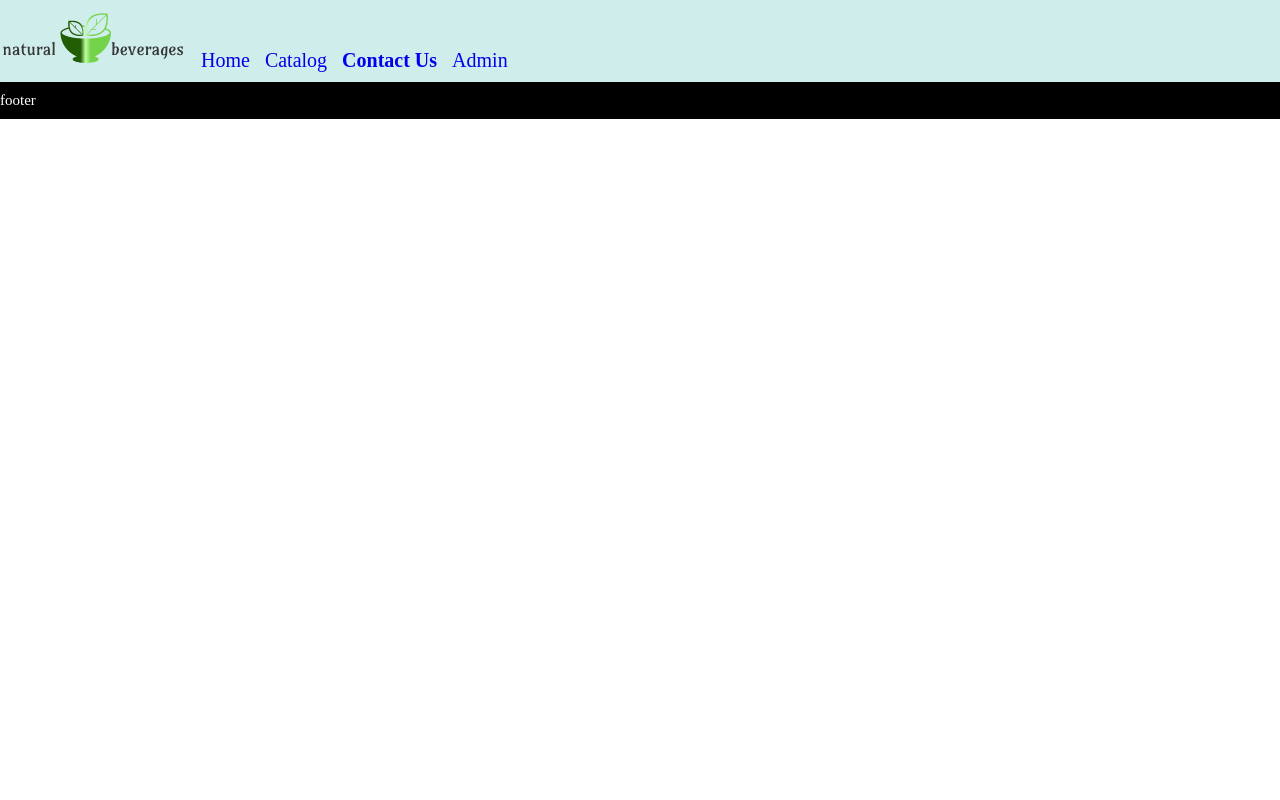
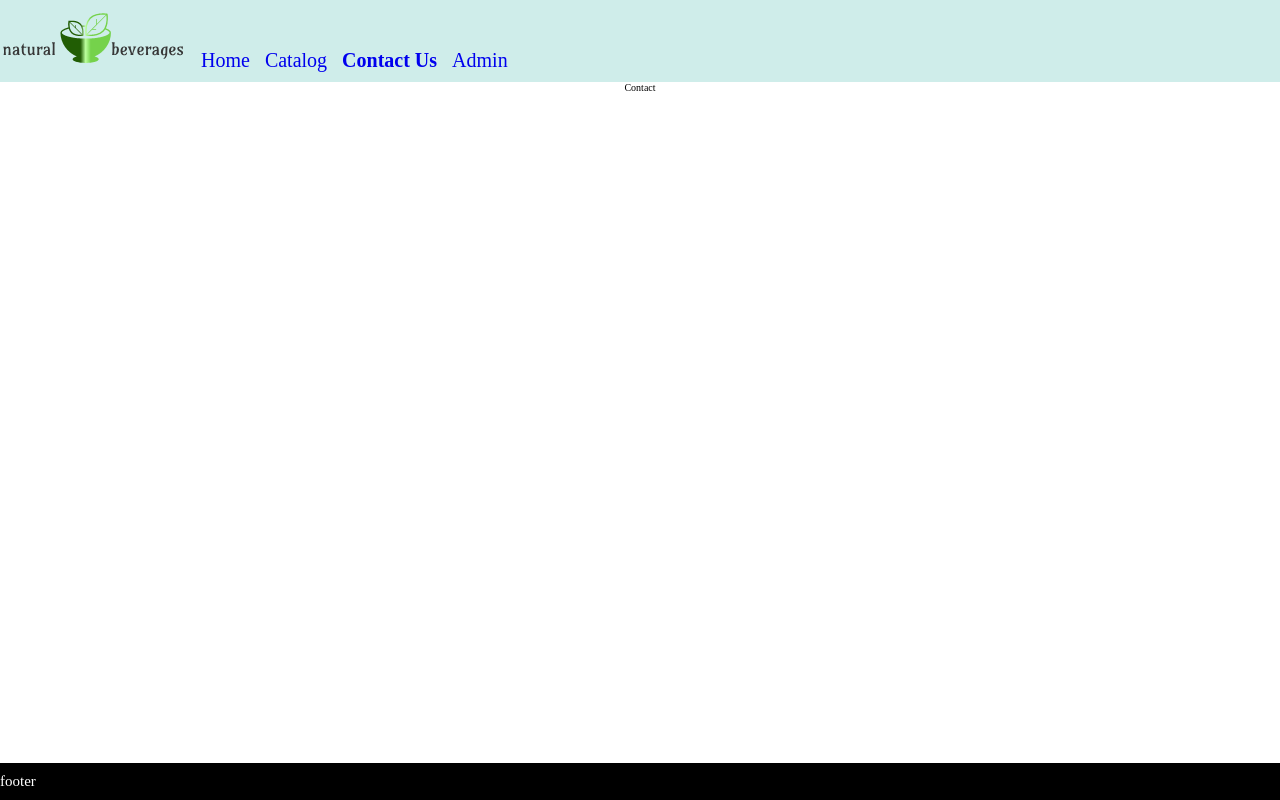
Before and after one commit to GlebShaucou/nbeverages-admin, a React app: page /contact in a window 1280 px wide. Shown: the top 800 px of the page. Built offline with nearby package versions, Linux system fonts and the light colour scheme; a web font is replaced by a local one.

Commit message:
page components are added

```diff
--- /dev/null
+++ b/src/pages/contact/Contact.js
@@ -0,0 +1,11 @@
+import React, { Component } from 'react';
+
+export default class ContactPage extends Component {
+	render() {
+		return (
+			<div className="page-component page-component--contact">
+				Contact
+			</div>
+		);
+	}
+}
--- /dev/null
+++ b/src/pages/contact/index.js
@@ -0,0 +1,5 @@
+import ContactPage from './Contact';
+
+import './Contact.css';
+
+export default ContactPage;
--- a/src/pages/index.js
+++ b/src/pages/index.js
@@ -3,3 +3,5 @@ import './index.css';
 export { default as AdminPage } from './admin';
 export { default as CatalogPage } from './catalog';
 export { default as MainPage } from './main';
+export { default as NotFoundPage } from './notFount';
+export { default as ContactPage } from './contact';
--- /dev/null
+++ b/src/pages/main/Main.page.js
@@ -0,0 +1,11 @@
+import React, { Component } from 'react';
+
+export default class MainPage extends Component {
+	render() {
+		return (
+			<div className="page-component page-component--main">
+				main home
+			</div>
+		);
+	}
+}
--- a/src/pages/main/index.js
+++ b/src/pages/main/index.js
@@ -0,0 +1,5 @@
+import MainPage from './Main.page';
+
+import './Main.css';
+
+export default MainPage;
--- /dev/null
+++ b/src/pages/notFount/NotFound.page.js
@@ -0,0 +1,11 @@
+import React, { Component } from 'react';
+
+export default class NotFoundPage extends Component {
+	render() {
+		return (
+			<div className="page-component page-component--not-found">
+				NotFound
+			</div>
+		);
+	}
+}
--- /dev/null
+++ b/src/pages/notFount/index.js
@@ -0,0 +1,5 @@
+import NotFoundPage from './NotFound.page';
+
+import './NotFound.css';
+
+export default NotFoundPage;
```
Also changed, not shown: src/components/App/routes.js (+15 -2 lines), src/pages/contact/Contact.css (added), src/pages/main/Main.css (added), src/pages/notFount/NotFound.css (added).
